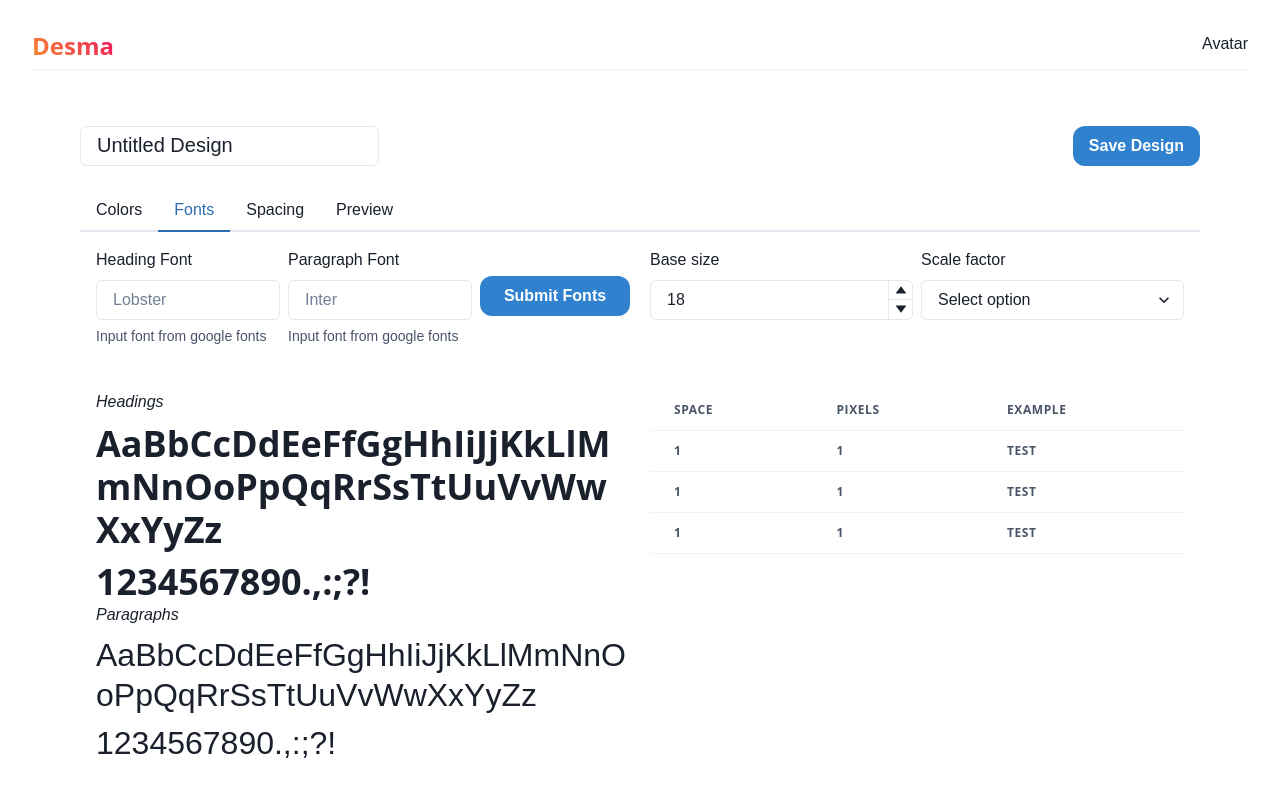
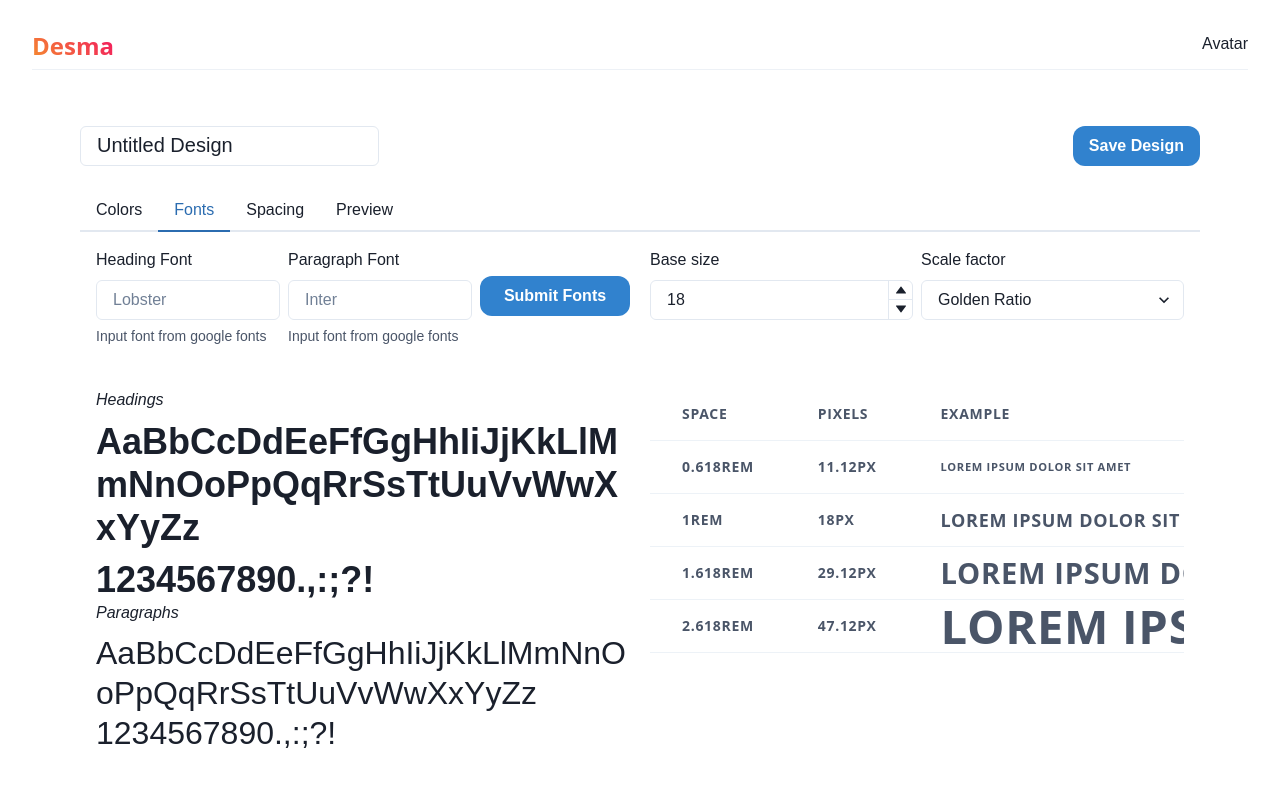
Before and after one commit to PedroEdu6786/desma-v2, a Next.js app: page /designer in a window 1280 px wide. Both pictures are taken after a click on the tab "Fonts". Shown: the top 796 px of the page. Built offline with nearby package versions, Linux system fonts and the light colour scheme.

Commit message:
feat: add dynamic fonts size and family

```diff
--- a/src/components/designer/FontsSection.tsx
+++ b/src/components/designer/FontsSection.tsx
@@ -12,6 +12,8 @@ import {
   Text,
 } from '@chakra-ui/react';
 import { useState } from 'react';
+import useGoogleFont from '../../hooks/useGoogleFont';
+import useScaleRatio, { EScaleFactor } from '../../hooks/useScaleRatio';
 import NumberInput from '../molecules/NumberInput';
 import Select from '../molecules/Select';
 import Table from '../molecules/Table';
@@ -20,31 +22,6 @@ export type FontsSectionProps = {};
 
 const BASE_SIZE = 18;
 const HEADINGS = ['space', 'pixels', 'example'];
-const ROWS = [
-  {
-    space: '1',
-    pixels: '1',
-    text: <Text>test</Text>,
-  },
-  {
-    space: '1',
-    pixels: '1',
-    text: <Text>test</Text>,
-  },
-  {
-    space: '1',
-    pixels: '1',
-    text: <Text>test</Text>,
-  },
-];
-
-export enum EScaleFactor {
-  MINOR_SECOND = 'Minor Second',
-  MAJOR_SECOND = 'Major Second',
-  MINOR_THIRD = 'Minor Third',
-  MAJOR_THIRD = 'Major Third',
-  GOLDEN_RATIO = 'Golden Ratio',
-}
 
 export const SCALE_OPTIONS: EScaleFactor[] = [
   EScaleFactor.GOLDEN_RATIO,
@@ -53,8 +30,21 @@ export const SCALE_OPTIONS: EScaleFactor[] = [
   EScaleFactor.MINOR_THIRD,
   EScaleFactor.MAJOR_THIRD,
 ];
+
+const SAMPLE_TEXT = 'Lorem ipsum dolor sit amet';
 const FontsSection: React.FC<FontsSectionProps> = () => {
-  const [scaleFactor, setScaleFactor] = useState<number>(BASE_SIZE);
+  const [scaleFactor, setScaleFactor] = useState<EScaleFactor>(EScaleFactor.GOLDEN_RATIO);
+  const [baseSize, setBaseSize] = useState<number>(BASE_SIZE);
+  const { handleFontRatio } = useScaleRatio();
+  const [heading, setHeading, submitHeading] = useGoogleFont();
+  const [paragraphs, setParagraphs, submitParagraphs] = useGoogleFont();
+
+  const ROWS = handleFontRatio(scaleFactor, baseSize, SAMPLE_TEXT);
+
+  const handleFonts = () => {
+    submitHeading();
+    submitParagraphs();
+  };
 
   return (
     <Grid templateRows="25% 75%" templateColumns="repeat(4, 1fr)" gap={5}>
@@ -62,15 +52,25 @@ const FontsSection: React.FC<FontsSectionProps> = () => {
         <Stack direction="row" alignItems="center">
           <FormControl>
             <FormLabel>Heading Font</FormLabel>
-            <Input type="text" placeholder="Lobster" />
+            <Input
+              type="text"
+              placeholder="Lobster"
+              value={heading}
+              onChange={(e) => setHeading(e.target.value)}
+            />
             <FormHelperText>Input font from google fonts</FormHelperText>
           </FormControl>
           <FormControl>
             <FormLabel>Paragraph Font</FormLabel>
-            <Input type="text" placeholder="Inter" />
+            <Input
+              type="text"
+              placeholder="Inter"
+              value={paragraphs}
+              onChange={(e) => setParagraphs(e.target.value)}
+            />
             <FormHelperText>Input font from google fonts</FormHelperText>
           </FormControl>
-          <Button colorScheme="blue" w="100%" maxW="150px">
+          <Button colorScheme="blue" w="100%" maxW="150px" onClick={handleFonts}>
             Submit Fonts
           </Button>
         </Stack>
@@ -80,11 +80,22 @@ const FontsSection: React.FC<FontsSectionProps> = () => {
         <Stack direction="row" alignItems="center">
           <FormControl>
             <FormLabel>Base size</FormLabel>
-            <NumberInput allowMouseWheel defaultValue={BASE_SIZE} min={10} max={24} />
+            <NumberInput
+              allowMouseWheel
+              defaultValue={BASE_SIZE}
+              min={10}
+              max={24}
+              value={baseSize}
+              onChange={(e) => setBaseSize(Number(e))}
+            />
           </FormControl>
           <FormControl>
             <FormLabel>Scale factor</FormLabel>
-            <Select options={SCALE_OPTIONS} />
+            <Select
+              options={SCALE_OPTIONS}
+              value={scaleFactor}
+              onChange={(e) => setScaleFactor(e.target.value as EScaleFactor)}
+            />
           </FormControl>
         </Stack>
       </GridItem>
@@ -92,17 +103,21 @@ const FontsSection: React.FC<FontsSectionProps> = () => {
       <GridItem colSpan={2} rowSpan={1}>
         <Stack>
           <Text fontStyle="italic">Headings</Text>
-          <Heading>AaBbCcDdEeFfGgHhIiJjKkLlMmNnOoPpQqRrSsTtUuVvWwXxYyZz</Heading>
-          <Heading>1234567890.,:;?!</Heading>
+          <Heading fontFamily={heading}>
+            AaBbCcDdEeFfGgHhIiJjKkLlMmNnOoPpQqRrSsTtUuVvWwXxYyZz
+          </Heading>
+          <Heading fontFamily={heading}>1234567890.,:;?!</Heading>
         </Stack>
         <Stack>
           <Text fontStyle="italic">Paragraphs</Text>
+          <Box fontFamily={paragraphs}>
             <Text fontSize="xx-large" lineHeight="2.5rem">
               AaBbCcDdEeFfGgHhIiJjKkLlMmNnOoPpQqRrSsTtUuVvWwXxYyZz
             </Text>
             <Text fontSize="xx-large" lineHeight="2.5rem">
               1234567890.,:;?!
             </Text>
+          </Box>
         </Stack>
       </GridItem>
       {/*  */}
--- a/src/components/molecules/Table.tsx
+++ b/src/components/molecules/Table.tsx
@@ -9,8 +9,8 @@ import {
 } from '@chakra-ui/react';
 import React from 'react';
 
-interface IFontRow {
-  space: string;
+export interface IFontRow {
+  scale: string;
   pixels: string;
   text: any;
 }
@@ -23,7 +23,7 @@ interface ITable {
 const Table = ({ headings, rows }: ITable) => {
   return (
     <TableContainer>
-      <ChakraTable>
+      <ChakraTable size="lg">
         <Thead>
           <Tr>
             {headings.map((heading, index) => (
--- /dev/null
+++ b/src/hooks/useGoogleFont.tsx
@@ -0,0 +1,36 @@
+import React, { useEffect, useState } from 'react';
+
+const GOOGLE_FONTS_URL = 'https://fonts.googleapis.com/css2?family=';
+const WEIGHT_QUERY = ':wght@400;700&display=swap';
+
+const useGoogleFont = (): [
+  string,
+  React.Dispatch<React.SetStateAction<string>>,
+  () => void
+] => {
+  const [font, setFont] = useState('');
+
+  const submitFont = () => {
+    const newFont = font.replace(/\s/g, '+');
+    const fontLink = `${GOOGLE_FONTS_URL}${newFont}${WEIGHT_QUERY}`;
+    const link = document.createElement('link');
+
+    const links = document.getElementsByTagName('link');
+
+    let fontExists = false;
+    for (let item of Array.from(links)) {
+      if (item.href === font) fontExists = true;
+    }
+
+    link.rel = 'stylesheet';
+
+    if (!fontExists) {
+      link.href = fontLink;
+      document.head.appendChild(link);
+    }
+  };
+
+  return [font, setFont, submitFont];
+};
+
+export default useGoogleFont;
--- /dev/null
+++ b/src/hooks/useScaleRatio.tsx
@@ -0,0 +1,69 @@
+import { Text } from '@chakra-ui/react';
+import React from 'react';
+
+export enum EScaleFactor {
+  MINOR_SECOND = 'Minor Second',
+  MAJOR_SECOND = 'Major Second',
+  MINOR_THIRD = 'Minor Third',
+  MAJOR_THIRD = 'Major Third',
+  GOLDEN_RATIO = 'Golden Ratio',
+}
+
+export const SCALES = {
+  [EScaleFactor.GOLDEN_RATIO]: 1.618,
+  [EScaleFactor.MAJOR_SECOND]: 1.125,
+  [EScaleFactor.MAJOR_THIRD]: 1.25,
+  [EScaleFactor.MINOR_SECOND]: 1.067,
+  [EScaleFactor.MINOR_THIRD]: 1.2,
+};
+
+const MAX_SIZE = 385;
+
+const useScaleRatio = () => {
+  const handleFontRatio = (scaleType: EScaleFactor, baseSize: number, text: string) => {
+    const MAX_SIZE = 60;
+    const scales = scaleFactor(scaleType, baseSize, MAX_SIZE);
+    return scaleFontRatio(scales, baseSize, text);
+  };
+
+  const scaleFactor = (scaleType: EScaleFactor, baseSize: number, maxSize = MAX_SIZE) => {
+    const scale = SCALES[scaleType];
+    const factor = [];
+    let remValue = Number((1 / scale).toFixed(3));
+    let value = 0;
+    let i = 0;
+    while (value < maxSize) {
+      factor.push(remValue);
+      const scaleValue = factor[i] * scale;
+      remValue = Number(scaleValue.toFixed(3));
+      value = remToPx(remValue, baseSize);
+      i++;
+    }
+
+    return factor;
+  };
+
+  const remToPx = (rem: number, baseSize: number): number => {
+    const value = rem * baseSize;
+    return Number(value.toFixed(2));
+  };
+
+  const scaleFontRatio = (scales: number[], baseSize: number, text: string) => {
+    const fonts = [];
+
+    for (let i = 0; i < scales.length; i++) {
+      const pixels = remToPx(scales[i], baseSize);
+      fonts.push({
+        scale: `${scales[i]}rem`,
+        pixels: `${pixels}px`,
+        text: <Text fontSize={`${pixels}px`}>{text}</Text>,
+      });
+    }
+
+    return fonts;
+  };
+
+  return { handleFontRatio };
+};
+
+export default useScaleRatio;
```
Lines whose indentation alone changed are shown as unchanged.
